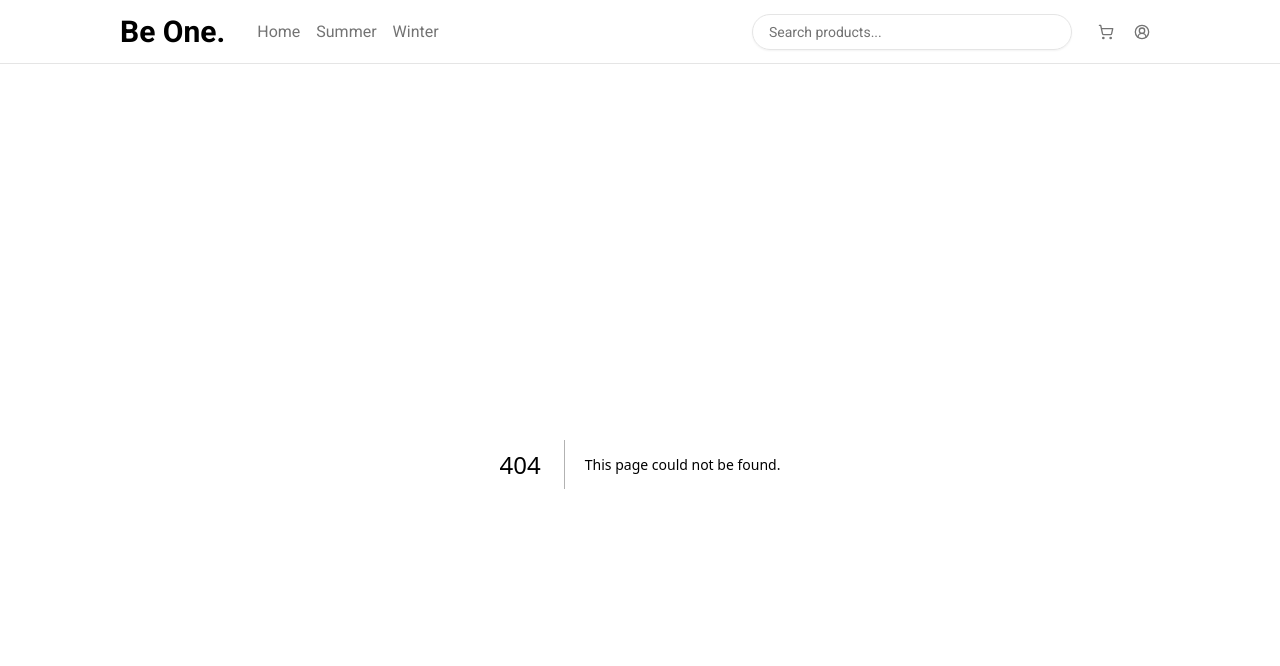
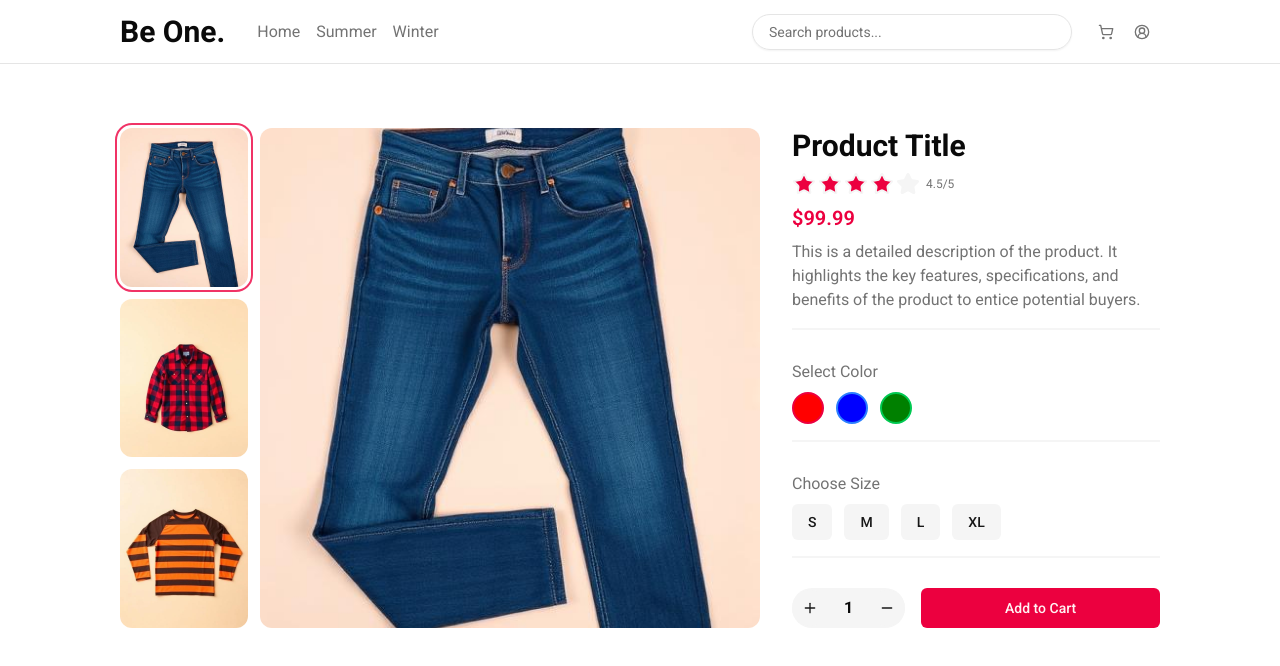
Before and after one commit to DeadCode-Dev/be-one-ecommerce, a Next.js app: page /products/1 in a window 1280 px wide. Before the commit this address had no page. Shown: the top 666 px of the page. Built offline with nearby package versions, Linux system fonts and the light colour scheme.

Commit message:
feat: add ProductDetails component with image gallery and selection options

```diff
--- /dev/null
+++ b/src/app/products/[id]/page.tsx
@@ -0,0 +1,102 @@
+'use client';
+
+import { cn } from '@/lib/utils';
+import Rating from '@components/rating';
+import { Button } from '@ui/button';
+import { Minus, Plus } from 'lucide-react';
+import { useState } from 'react';
+
+const ProductDetails = () => {
+  const [currentImage, setCurrentImage] = useState('/products/1.jpg');
+  return (
+    <section className="container flex flex-col gap-8 py-10 md:flex-row md:py-16 md:*:h-[500px]">
+      <div className="flex flex-col-reverse gap-3 md:flex-row">
+        <ul className="flex gap-3 md:grid md:grid-rows-3">
+          {Array.from({ length: 3 }).map((_, index) => (
+            <li
+              key={index}
+              className="relative aspect-square md:aspect-auto md:w-32"
+            >
+              <img
+                src={`/products/${index + 1}.jpg`}
+                alt={`Thumbnail ${index + 1}`}
+                onClick={() => setCurrentImage(`/products/${index + 1}.jpg`)}
+                className={cn(
+                  'h-full w-full rounded-xl object-cover outline-offset-3',
+                  {
+                    'outline-2 outline-primary/80':
+                      currentImage === `/products/${index + 1}.jpg`,
+                  }
+                )}
+              />
+            </li>
+          ))}
+        </ul>
+        <div className="relative aspect-square w-full md:h-full md:flex-1">
+          <img
+            src={currentImage}
+            alt="Main Product"
+            className="h-full w-full rounded-xl object-cover"
+          />
+        </div>
+      </div>
+      <div className="flex flex-col space-y-4 divide-y-2 divide-accent *:not-first:mt-auto dark:divide-y dark:divide-accent/50">
+        <div className="space-y-2 pb-4">
+          <h1 className="text-3xl font-bold">Product Title</h1>
+          <Rating rating={4.5} size={24} />
+          <p className="text-xl font-semibold text-primary">$99.99</p>
+          <p className="text-muted-foreground">
+            This is a detailed description of the product. It highlights the key
+            features, specifications, and benefits of the product to entice
+            potential buyers.
+          </p>
+        </div>
+        <div className="pb-4">
+          <span className="text-muted-foreground">Select Color</span>
+          <div className="mt-2 flex items-center gap-3">
+            {['red', 'blue', 'green'].map((color) => (
+              <button
+                key={color}
+                className={cn(
+                  'h-8 w-8 rounded-full border-2 transition-all duration-300',
+                  {
+                    'border-primary': color === 'red',
+                    'border-blue-500': color === 'blue',
+                    'border-green-500': color === 'green',
+                  }
+                )}
+                style={{ backgroundColor: color }}
+              />
+            ))}
+          </div>
+        </div>
+        <div className="pb-4">
+          <span className="text-muted-foreground">Choose Size</span>
+          <div className="mt-2 flex items-center gap-3">
+            {['S', 'M', 'L', 'XL'].map((size) => (
+              <Button key={size} variant="secondary">
+                {size}
+              </Button>
+            ))}
+          </div>
+        </div>
+        <div className="flex items-center gap-4">
+          <div className="flex h-10 items-center gap-4 rounded-full bg-secondary *:rounded-full">
+            <Button size="icon" variant="secondary">
+              <Plus />
+            </Button>
+            <b>1</b>
+            <Button size="icon" variant="secondary">
+              <Minus />
+            </Button>
+          </div>
+          <Button size="lg" className="flex-1">
+            Add to Cart
+          </Button>
+        </div>
+      </div>
+    </section>
+  );
+};
+
+export default ProductDetails;
```
